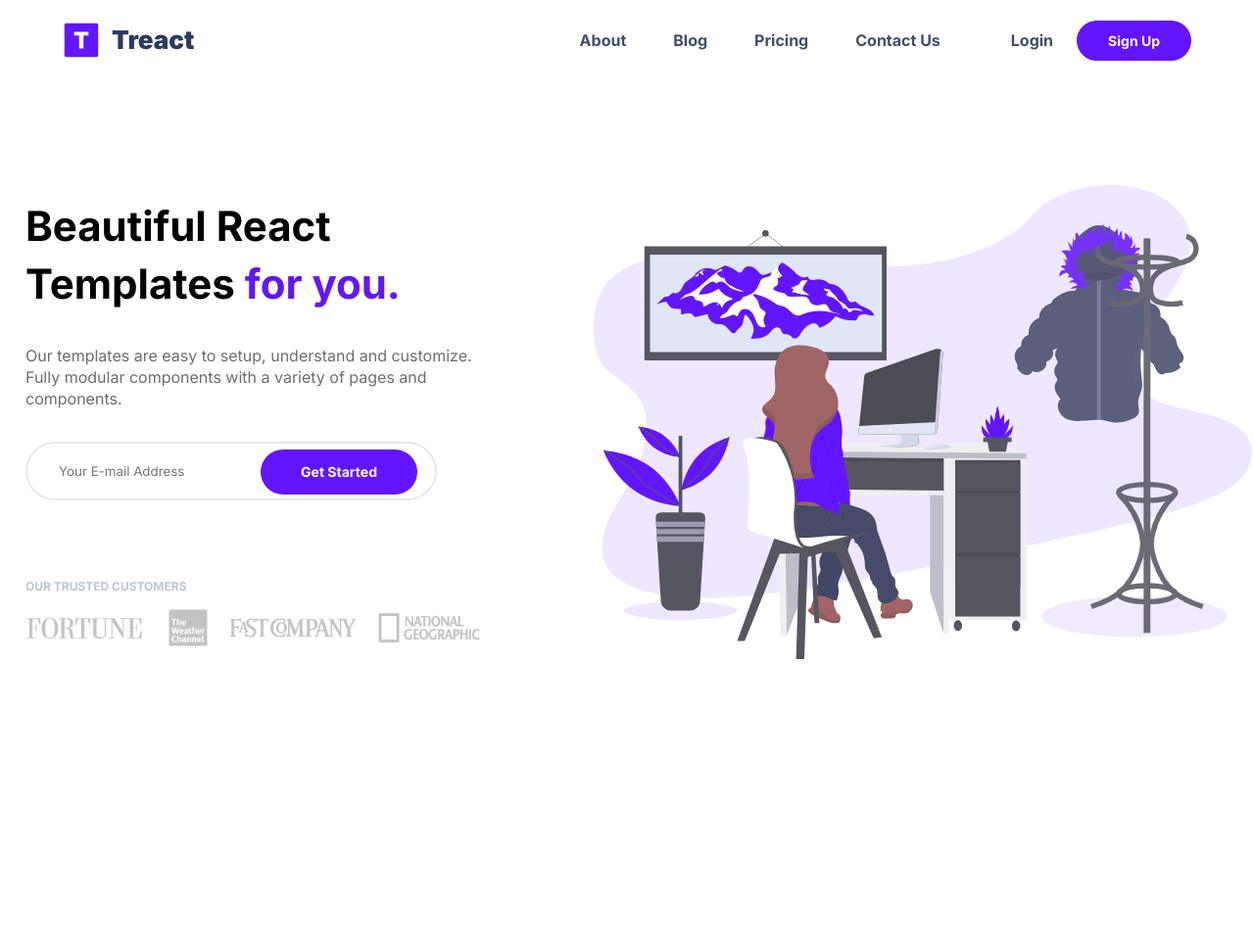
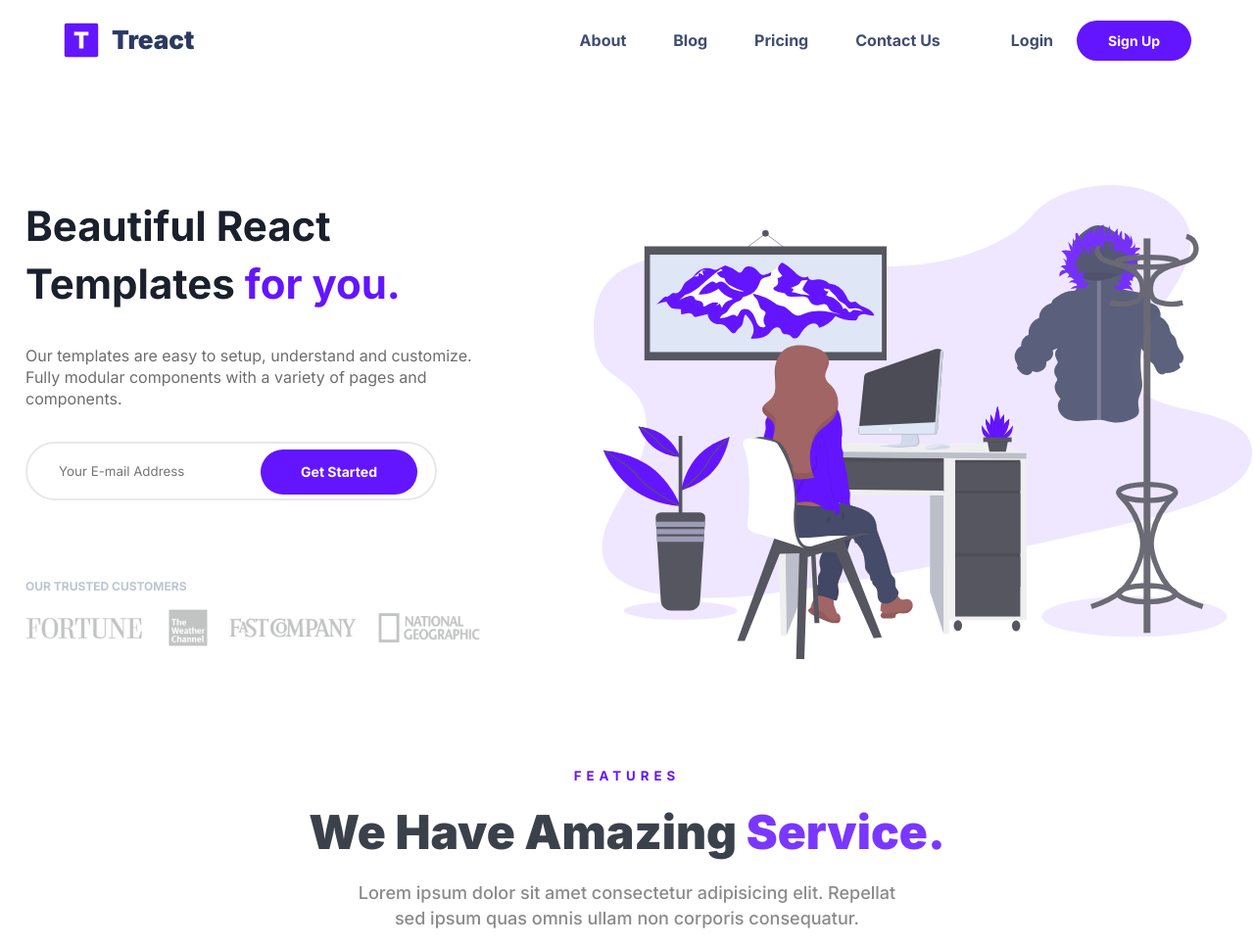
Before and after one commit to datschi1/website-clone, a plain HTML site: page index.html in a window 1280 px wide. Shown: the whole page at 98% size. Before the commit the page ends 800 px from the top, so only its background shows below. Drawn offline with Linux system fonts and the light colour scheme.

Commit message:
added new section

```diff
--- a/index.html
+++ b/index.html
@@ -31,7 +31,7 @@
         </ul>
       </nav>
       <header class="header">
-        <div class="header__container">
+        <div class="container">
           <div class="header__description">
             <h1>
               Beautiful React Templates <span class="purple">for you.</span>
@@ -54,7 +54,8 @@
               <figure>
                 <img
                   src="./assets/assets/customers-logo-strip.680ac7c2.png"
-                  alt="" class="trusted__customers"
+                  alt=""
+                  class="trusted__customers"
                 />
               </figure>
             </div>
@@ -65,10 +66,26 @@
               alt=""
               class="landing__image"
             />
-
           </div>
         </div>
       </header>
     </section>
+
+    <section class="features">
+      <div class="features__container">
+        <div class="features__description">
+        <h5>FEATURES</h5>
+        <h1 class="features__h1">We Have Amazing <span class="purple">Service.</span></h1>
+        <p class="features__para">
+          Lorem ipsum dolor sit amet consectetur adipisicing elit.
+          Repellat sed ipsum quas omnis ullam non corporis consequatur.
+        </p>
+      </div>
+      <div class="features__column">
+        <div class="features_item"></div>
+
+      </div>
+      </div>
+    </section>
   </body>
 </html>
--- a/styles.css
+++ b/styles.css
@@ -54,7 +54,7 @@ li{
 .nav__h1:hover{
     color: #6315ff;
     cursor:pointer;
-    animation-delay: all 300ms;
+    transition-delay: all 300ms;
 }
 
 a{
@@ -122,7 +122,7 @@ button:hover{
 }
 
 
-.header__container{
+.container{
     display: flex;
     align-items: center;
     justify-content: center;
@@ -147,7 +147,7 @@ h1{
     width: 450px;
     max-width: 100%;
     text-align: left;
-    color: rgb(26, 32, 4,);
+    color:rgb(26, 32, 44);
 }
 
 .header__para{
@@ -188,3 +188,39 @@ h1{
 .input__button{
     display: flex;
 }
+
+/* FEATURES */
+
+h5{
+    color: rgb(99, 21, 255);
+    letter-spacing: 5px;
+    margin-bottom: 16px;
+}
+
+.features__description{
+    display: flex;
+    align-items: center;
+    flex-direction: column;
+    justify-content: center;
+}
+
+.features__h1{
+    max-width: 100% ;
+    width: 1200px;
+    text-align: center;
+    font-weight: 900;
+    opacity: 0.85;
+    font-size: 48px;
+}
+
+.features__para{
+    margin:16px 0;
+    text-align: center;
+    color: rgb(109, 109, 109 , 0.8);
+    font-size: 16px;
+    line-height:1.4;
+    font-weight: 500;
+    font-size: 18px;
+    max-width: 100%;
+    width: 550px;
+}
```
Lines whose indentation alone changed are shown as unchanged.
